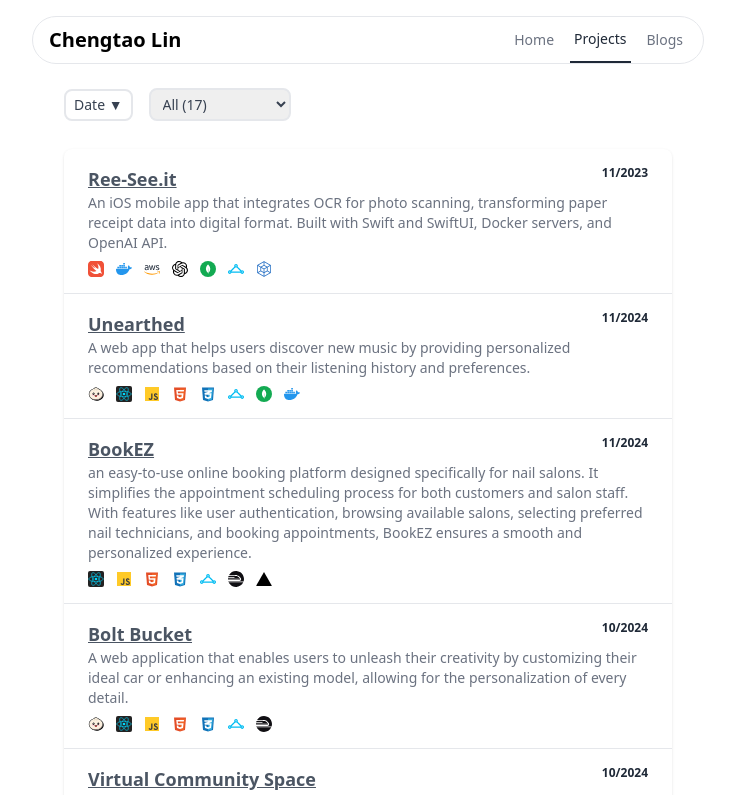
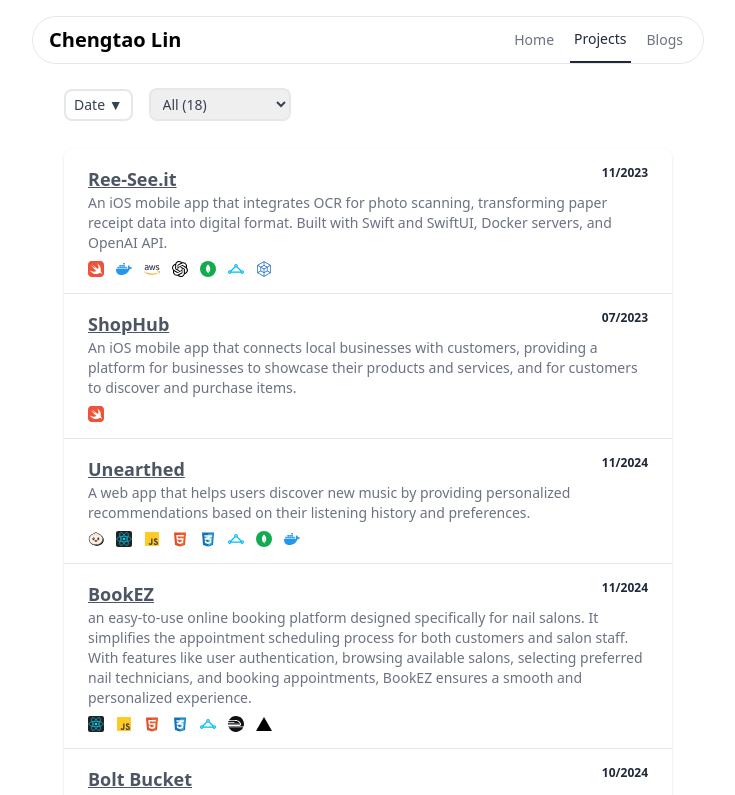
Before and after one commit to TaoLyn838/Me, a React (Vite) app in the folder chengtaolin/: page /projects in a window 1280 px wide. Shown: the top 795 px of the page, without its empty margins (272-1007 px from the left). Built offline with nearby package versions, Linux system fonts and the light colour scheme.

Commit message:
Update projects.js

```diff
--- a/chengtaolin/src/data/projects.js
+++ b/chengtaolin/src/data/projects.js
@@ -14,6 +14,14 @@ export const projects = [
       'Tesseract.js',
     ],
     link: 'https://devpost.com/software/ree-see-it',
+  },
+  {
+    title: 'ShopHub',
+    date: '07/2023',
+    description:
+      'An iOS mobile app that connects local businesses with customers, providing a platform for businesses to showcase their products and services, and for customers to discover and purchase items.',
+    technologies: ['Swift'],
+    link: 'https://github.com/algebra2boy/ShopHub',
   },
   {
     title: 'Unearthed',
```
